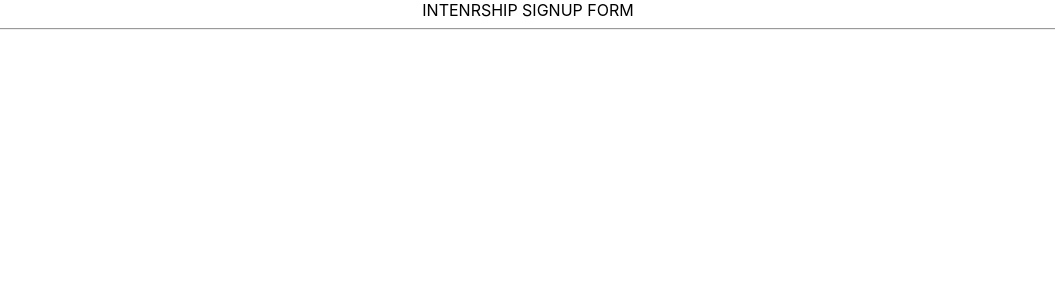
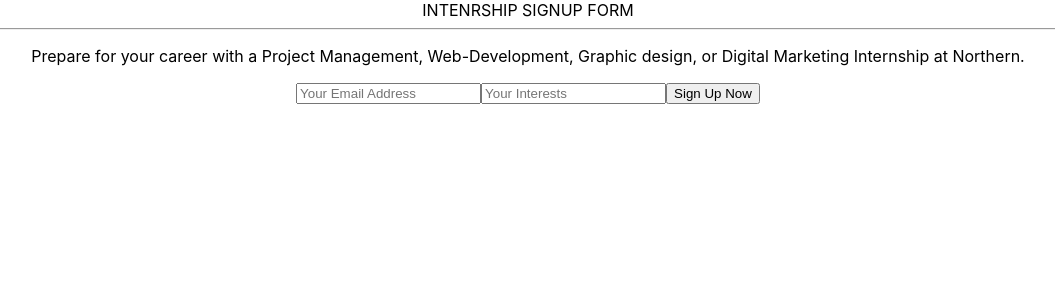
Before and after one commit to mBarlescu/NorthernFrontendChallenge-, a React (Create React App) app: page / in a window 1280 px wide. Shown: the top 300 px of the page, without its empty margins (112-1167 px from the left). Built offline with nearby package versions, Linux system fonts and the light colour scheme.

Commit message:
added skeleton, with email verification error

```diff
--- a/src/App.js
+++ b/src/App.js
@@ -3,6 +3,19 @@ import logo from './logo.svg';
 import './App.css';
 
 class App extends Component {
+
+  submit(event){
+    event.preventDefault();
+    const email = document.getElementById('email').value;
+    const re = /\S+@\S+\.\S+/;
+    if (re.test(email)){
+      console.log('success');
+      document.getElementById('hidden').hidden = true;
+    } else {
+      console.log('fail');
+      document.getElementById('hidden').hidden = false;
+    }
+  }
   render() {
     return (
       <div className="App">
@@ -11,6 +24,15 @@ class App extends Component {
 
           <hr />
         </header>
+        <div>
+          <p>Prepare for your career with a Project Management, Web-Development, Graphic design, or Digital Marketing Internship at Northern.</p>
+          <form onSubmit={this.submit}>
+            <p id='hidden' hidden>dude</p>
+            <input type='text' id='email' ref='email' placeholder='Your Email Address' />
+            <input type='text' placeholder='Your Interests' />
+            <button>Sign Up Now</button>
+            </form>
+        </div>
       </div>
     );
   }
```
